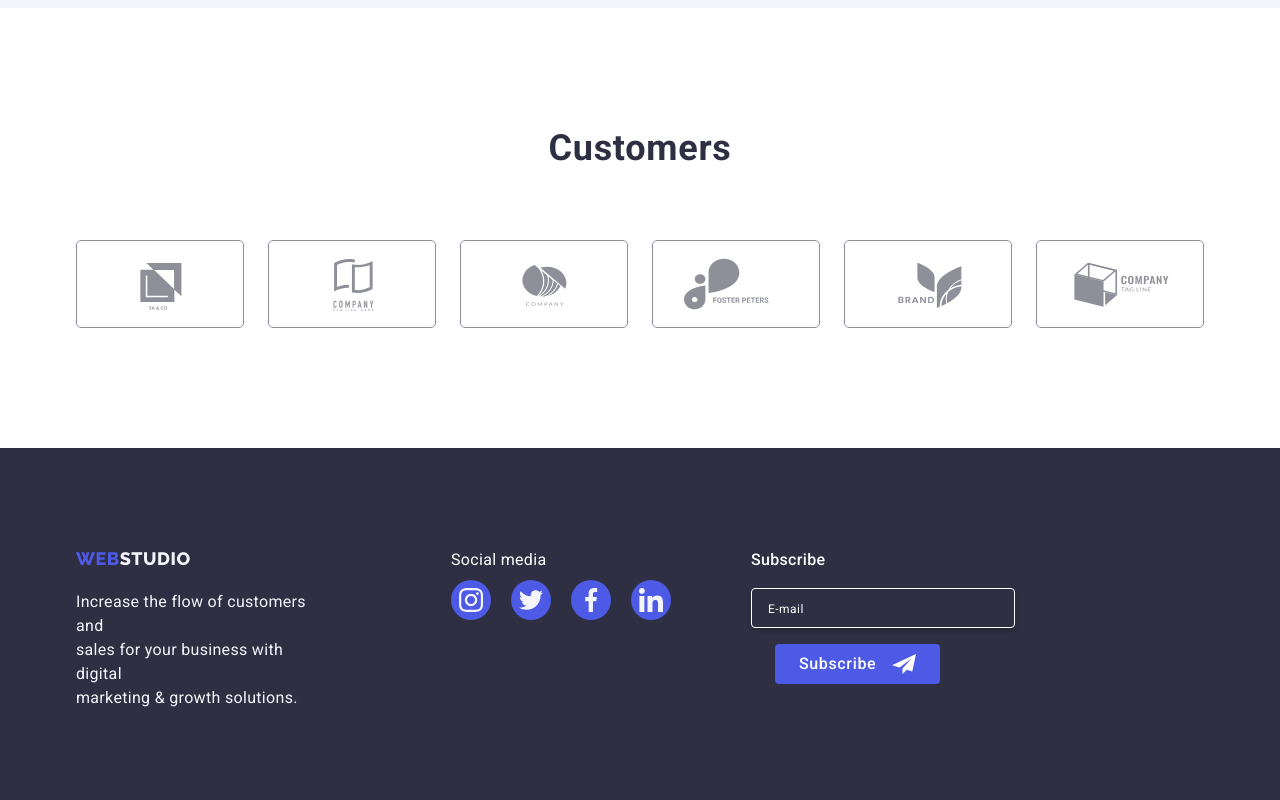
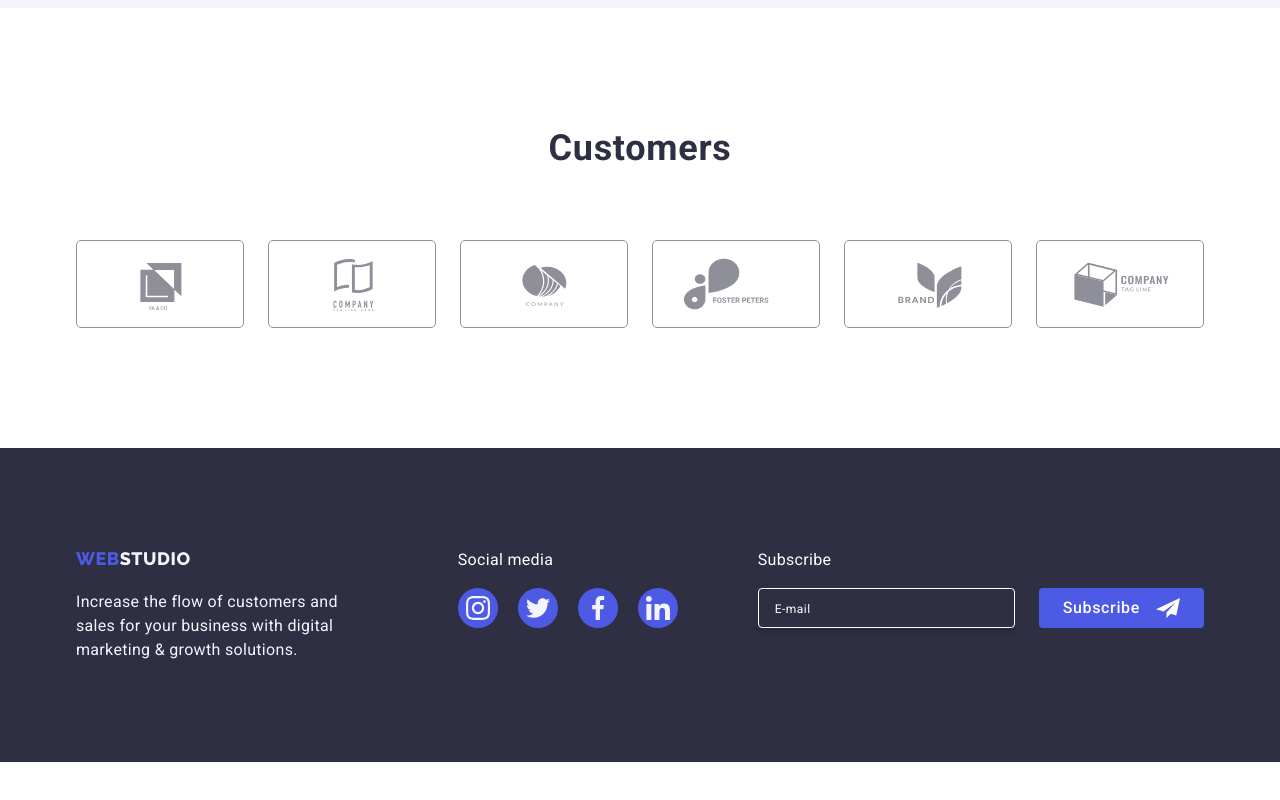
Before and after one commit to thedevprodigy/goit-markup-hw-06, a plain HTML site: page index.html in a window 1280 px wide. Shown: the part 2465-3265 px from the top of the page. After the commit the page ends 3227 px from the top, so only its background shows below. Drawn offline with nearby package versions, Linux system fonts and the light colour scheme.

Commit message:
updated hw6

```diff
--- a/css/styles.css
+++ b/css/styles.css
@@ -499,6 +499,7 @@ ul {
 .footer-socials-text {
   color: var(--white);
   display: flex;
+  margin-bottom: 16px;
 }
 
 .footer-socials-item {
@@ -514,7 +515,7 @@ ul {
   align-items: center;
   justify-content: center;
   background-color: var(--iris);
-  margin-top: 8px;
+  /* margin-top: 8px; */
   transition: background-color 250ms cubic-bezier(0.4, 0, 0.2, 1);
 }
 
@@ -544,6 +545,7 @@ ul {
   position: absolute;
   top: 50%;
   left: 50%;
+  padding: 72px 24px 24px 24px;
   min-width: 408px;
   min-height: 584px;
   background-color: var(--dairy, #fcfcfc);
@@ -599,9 +601,9 @@ ul {
 /* Form */
 
 .form-header {
-  padding-top: 72px;
+  /* padding-top: 72px;
   padding-left: 24px;
-  padding-right: 24px;
+  padding-right: 24px; */
   color: var(--navyblue, #2e2f42);
   text-align: center;
   font-weight: 500;
@@ -615,8 +617,8 @@ ul {
   /* width: 360px;
   height: 336px; */
   border-radius: 4px;
-  margin-left: 24px;
-  margin-right: 24px;
+  /* margin-left: 24px;
+  margin-right: 24px; */
 }
 .form-button-container {
   display: flex;
@@ -777,8 +779,9 @@ ul {
   display: flex;
   align-items: center;
   justify-content: flex-start;
-  width: 360px;
-  height: 16px;
+  /* width: 360px;
+  height: 16px; */
+  cursor: pointer;
   gap: 8px;
   margin-bottom: 24px;
 }
@@ -809,11 +812,17 @@ ul {
   text-decoration-color: rgba(0, 0, 255, 0);
 }
 
+.footer-form-wrapper {
+  /* width: 453px; */
+  /* height: 80px; */
+  /* flex-shrink: 0; */
+  display: flex;
+  flex-direction: column;
+  margin-left: 80px;
+}
+
 .footer-form {
-  width: 453px;
-  height: 80px;
-  flex-shrink: 0;
-  margin-left: 80px;
+  display: flex;
 }
 
 .footer-form-label {
@@ -825,13 +834,13 @@ ul {
 
 .footer-form-input {
   color: var(--white);
-  width: 264px;
+  width: 257px;
   height: 40px;
   padding: 8px 16px;
   display: flex;
-  margin-top: 16px;
+  /* margin-top: 16px; */
   font-size: 14px;
-  flex-shrink: 0;
+  /* flex-shrink: 0; */
   background: var(--navyblue, #2e2f42);
   border-radius: 4px;
   border: 1px solid var(--white, #fff);
--- a/index.html
+++ b/index.html
@@ -512,10 +512,10 @@
           </ul>
         </div>
 
-      <div class="footer-container footer-form">
-          <form name="subscribe_form" autocomplete="on" method="" >
+      <div class="footer-container footer-form-wrapper">
+        <p class="footer-socials-text text">Subscribe</p>
+          <form class="footer-form" name="subscribe_form" autocomplete="on" method="" >
             <label class="footer-form-label">
-            Subscribe
              <input type="email" name="email" placeholder="E-mail" class="footer-form-input" required />
             </label>
 
```
